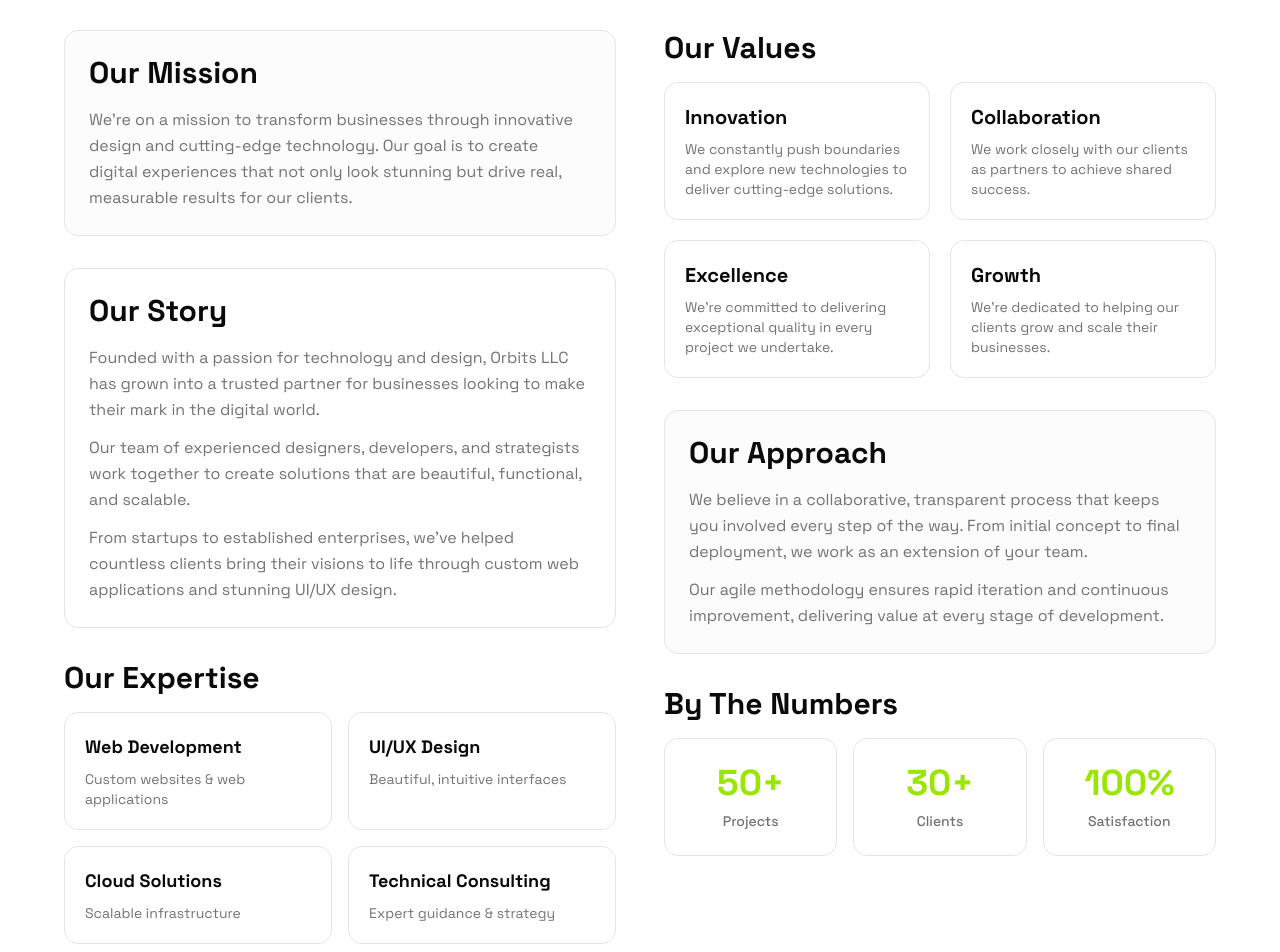
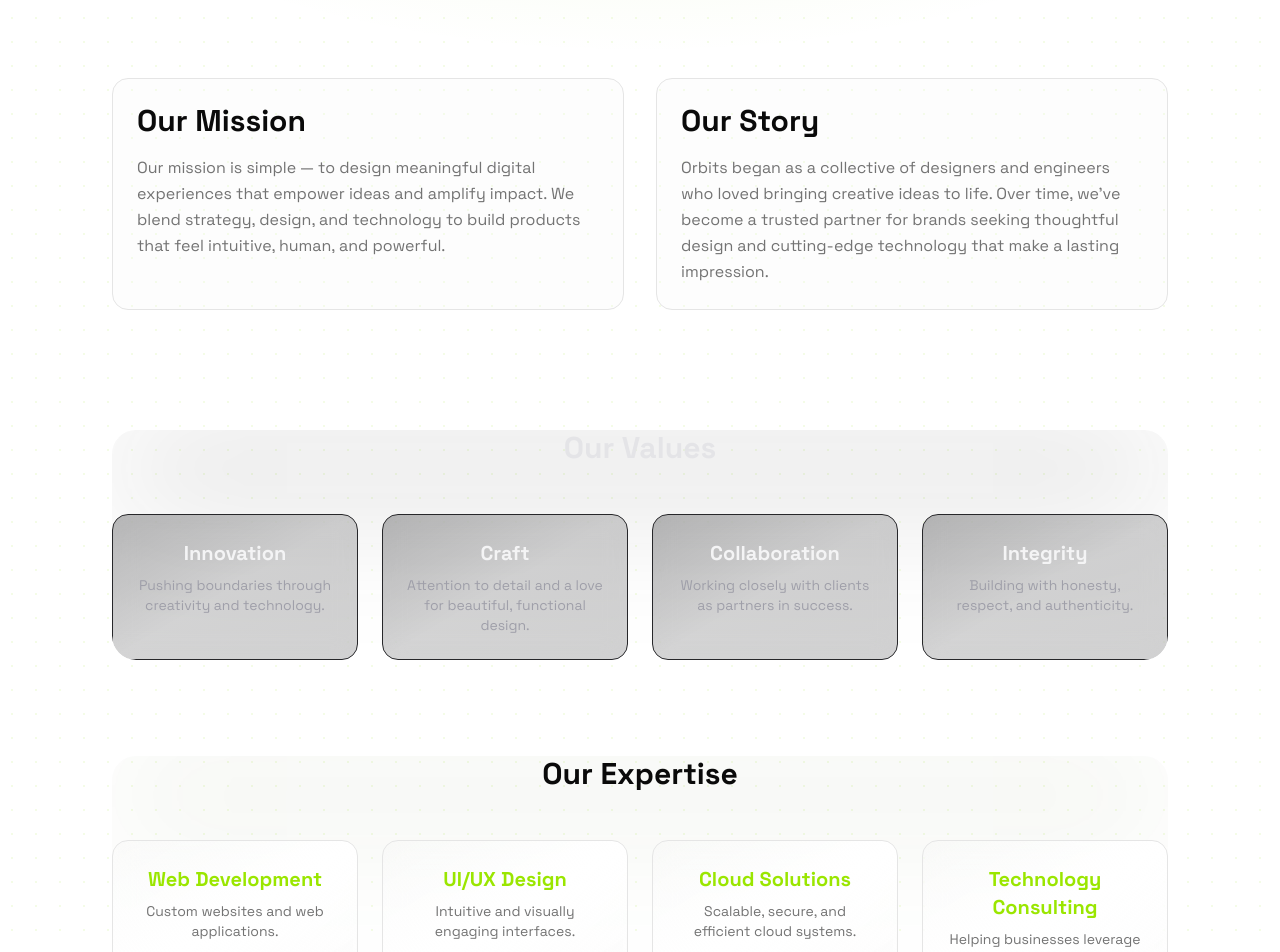
Before and after one commit to Millosaurs/ORBIT_PAD, a Next.js app: page /about in a window 1280 px wide. Shown: the part 380-1332 px from the top of the page. Built offline with nearby package versions, Linux system fonts and the light colour scheme.

Commit message:
About section

```diff
--- a/package.json
+++ b/package.json
@@ -13,6 +13,7 @@
     "@base-ui-components/react": "^1.0.0-beta.4",
     "class-variance-authority": "^0.7.1",
     "clsx": "^2.1.1",
+    "framer-motion": "^12.23.24",
     "lucide-react": "^0.553.0",
     "next": "16.0.1",
     "postprocessing": "^6.38.0",
@@ -30,6 +31,7 @@
     "@types/three": "^0.181.0",
     "tailwindcss": "^4",
     "tw-animate-css": "^1.4.0",
-    "typescript": "^5"
+    "typescript": "^5",
+    "@types/bun": "latest"
   }
 }
--- a/src/app/about/page.tsx
+++ b/src/app/about/page.tsx
@@ -1,243 +1,207 @@
 "use client";
 
+import { motion } from "framer-motion";
 import { Navbar } from "@/components/Navbar";
 import { Footer } from "@/components/sections/Footer";
 
+const fadeUp = {
+  hidden: { opacity: 0, y: 40 },
+  show: { opacity: 1, y: 0 },
+};
+
 export default function AboutPage() {
   return (
-        <>
-            {/* Main Content - Full Screen */}
-            <div className=" flex flex-col overflow-hidden">
+    <div className="flex flex-col min-h-screen bg-background text-foreground">
       <Navbar />
 
-                <main className="flex-1 px-6 md:px-12 py-12 overflow-hidden bg-background">
-                    <div className="max-w-[1800px] mx-auto h-full flex flex-col">
+      {/* Full page wrapper with gradient and dots */}
+      <div className="flex-1 relative w-full">
+        {/* Pixel dots background pattern */}
+        <div
+          className="absolute inset-0 pointer-events-none opacity-30"
+          style={{
+            backgroundImage: `radial-gradient(circle, rgba(163, 230, 53, 0.4) 1px, transparent 1px)`,
+            backgroundSize: '24px 24px',
+          }}
+        />
+
+        {/* Subtle gradient overlay */}
+        <div
+          className="absolute top-0 left-0 right-0 h-[100vh] pointer-events-none"
+          style={{
+            background: 'radial-gradient(ellipse 60% 40% at 50% 10%, rgba(163, 230, 53, 0.08), rgba(132, 204, 22, 0.04) 50%, transparent 80%)',
+          }}
+        />
+
+        <main className="relative z-10 px-6 md:px-12 py-20 md:py-28 max-w-6xl mx-auto">
           {/* Header */}
-                        <div className="mb-6 md:mb-8 lg:mb-12 py-4 md:py-6 lg:py-8 text-center shrink-0">
-                            <h1 className="text-3xl sm:text-4xl md:text-5xl lg:text-6xl xl:text-7xl font-bold mb-4 md:mb-6 px-4">
-                                About Orbits LLC
+          <motion.div
+            variants={fadeUp}
+            initial="hidden"
+            animate="show"
+            transition={{ duration: 0.6 }}
+            className="text-center mb-24"
+          >
+            {/* Subtle background pill */}
+
+
+            <h1 className="text-5xl md:text-7xl font-bold mb-6 tracking-tight">
+              About <span className="text-lime-400">Orbits</span>
             </h1>
-                            <p className="text-base sm:text-lg md:text-xl text-muted-foreground max-w-3xl mx-auto px-4">
-                                Building exceptional digital experiences through
-                                innovation, collaboration, and expertise.
+            <p className="text-lg md:text-xl text-muted-foreground max-w-3xl mx-auto">
+              We're a small team of creators, developers, and thinkers — crafting
+              digital experiences that move brands and people forward.
             </p>
+          </motion.div>
+
+          {/* Mission + Story */}
+          <div className="grid grid-cols-1 md:grid-cols-2 gap-8 mb-30 max-w-8xl">
+            <motion.section
+              variants={fadeUp}
+              initial="hidden"
+              whileInView="show"
+              transition={{ duration: 0.6 }}
+              viewport={{ once: true }}
+              className="p-6 rounded-2xl bg-muted/20 border border-border hover:border-lime-400/40 transition-colors"
+            >
+              <h2 className="text-3xl font-bold mb-4">Our Mission</h2>
+              <p className="text-muted-foreground leading-relaxed">
+                Our mission is simple — to design meaningful digital experiences
+                that empower ideas and amplify impact. We blend strategy, design,
+                and technology to build products that feel intuitive, human, and
+                powerful.
+              </p>
+            </motion.section>
+
+            <motion.section
+              variants={fadeUp}
+              initial="hidden"
+              whileInView="show"
+              transition={{ duration: 0.7, delay: 0.1 }}
+              viewport={{ once: true }}
+              className="p-6 rounded-2xl bg-muted/20 border border-border hover:border-lime-400/40 transition-colors"
+            >
+              <h2 className="text-3xl font-bold mb-4">Our Story</h2>
+              <p className="text-muted-foreground leading-relaxed">
+                Orbits began as a collective of designers and engineers who loved
+                bringing creative ideas to life. Over time, we've become a trusted
+                partner for brands seeking thoughtful design and cutting-edge
+                technology that make a lasting impression.
+              </p>
+            </motion.section>
           </div>
 
-                        {/* Two Column Layout */}
-                        <div className="grid grid-cols-1 lg:grid-cols-2 gap-6 md:gap-8 lg:gap-12 flex-1 overflow-y-auto lg:overflow-hidden px-4">
-                            {/* Left Column */}
-                            <div className="space-y-6 md:space-y-8">
-                                {/* Mission */}
-                                <section className="space-y-3 md:space-y-4 p-4 md:p-6 rounded-xl bg-muted/30 border border-border">
-                                    <h2 className="text-2xl md:text-3xl font-bold">
-                                        Our Mission
+          {/* Values */}
+          <motion.section
+            variants={fadeUp}
+            initial="hidden"
+            whileInView="show"
+            transition={{ duration: 0.6 }}
+            viewport={{ once: true }}
+            className="mb-24 relative overflow-hidden rounded-3xl"
+          >
+            <div className="absolute inset-0 bg-gradient-to-b from-neutral-800/20 via-transparent to-transparent blur-3xl pointer-events-none "></div>
+
+            <h2 className="text-3xl font-bold mb-12 text-center relative z-10">
+              <span className="text-zinc-200">Our Values</span>
             </h2>
-                                    <p className="text-base text-muted-foreground leading-relaxed">
-                                        We're on a mission to transform
-                                        businesses through innovative design and
-                                        cutting-edge technology. Our goal is to
-                                        create digital experiences that not only
-                                        look stunning but drive real, measurable
-                                        results for our clients.
-                                    </p>
-                                </section>
 
-                                {/* Story */}
-                                <section className="space-y-3 md:space-y-4 p-4 md:p-6 rounded-xl bg-card border border-border">
-                                    <h2 className="text-2xl md:text-3xl font-bold">
-                                        Our Story
-                                    </h2>
-                                    <div className="space-y-3 text-base text-muted-foreground leading-relaxed">
-                                        <p>
-                                            Founded with a passion for
-                                            technology and design, Orbits LLC
-                                            has grown into a trusted partner for
-                                            businesses looking to make their
-                                            mark in the digital world.
-                                        </p>
-                                        <p>
-                                            Our team of experienced designers,
-                                            developers, and strategists work
-                                            together to create solutions that
-                                            are beautiful, functional, and
-                                            scalable.
-                                        </p>
-                                        <p>
-                                            From startups to established
-                                            enterprises, we've helped countless
-                                            clients bring their visions to life
-                                            through custom web applications and
-                                            stunning UI/UX design.
-                                        </p>
+            <div className="grid grid-cols-1 sm:grid-cols-2 lg:grid-cols-4 gap-6 relative z-10 ">
+              {[
+                { title: "Innovation", desc: "Pushing boundaries through creativity and technology." },
+                { title: "Craft", desc: "Attention to detail and a love for beautiful, functional design." },
+                { title: "Collaboration", desc: "Working closely with clients as partners in success." },
+                { title: "Integrity", desc: "Building with honesty, respect, and authenticity." },
+              ].map((item, i) => (
+                <motion.div
+                  key={i}
+                  whileHover={{
+                    y: -6,
+                    scale: 1,
+                    boxShadow: "0 0 25px rgba(255,255,255,0.05)",
+                    borderColor: "rgba(255,255,255,0.15)",
+                  }}
+                  transition={{ type: "spring", stiffness: 200, damping: 15 }}
+                  className="p-6 rounded-2xl bg-gradient-to-br from-zinc-900/30 via-zinc-800/20 to-zinc-900/20 border border-zinc-800 transition-all backdrop-blur-md"
+                >
+                  <h3 className="font-bold text-xl mb-2 text-zinc-100 text-center">{item.title}</h3>
+                  <p className="text-sm text-zinc-400 text-center   ">{item.desc}</p>
+                </motion.div>
+              ))}
             </div>
-                                </section>
+          </motion.section>
 
           {/* Expertise */}
-                                <section className="space-y-3 md:space-y-4">
-                                    <h2 className="text-2xl md:text-3xl font-bold">
-                                        Our Expertise
+          <motion.section
+            variants={fadeUp}
+            initial="hidden"
+            whileInView="show"
+            transition={{ duration: 0.6 }}
+            viewport={{ once: true }}
+            className="mb-24 relative overflow-hidden rounded-3xl"
+          >
+            <div className="absolute inset-0 bg-gradient-to-b from-lime-900/10 via-transparent to-transparent blur-3xl pointer-events-none"></div>
+
+            <h2 className="text-3xl font-bold mb-12 text-center relative z-10">
+              <span className="">Our Expertise</span>
             </h2>
-                                    <div className="grid grid-cols-1 sm:grid-cols-2 gap-3 md:gap-4">
-                                        <div className="p-4 md:p-5 rounded-xl bg-card border border-border hover:border-lime-400/50 transition-colors">
-                                            <h3 className="font-bold text-base md:text-lg mb-2">
-                                                Web Development
-                                            </h3>
-                                            <p className="text-sm text-muted-foreground">
-                                                Custom websites & web
-                                                applications
-                                            </p>
+
+            <div className="grid grid-cols-1 sm:grid-cols-2 lg:grid-cols-4 gap-6 relative z-10">
+              {[
+                { title: "Web Development", desc: "Custom websites and web applications." },
+                { title: "UI/UX Design", desc: "Intuitive and visually engaging interfaces." },
+                { title: "Cloud Solutions", desc: "Scalable, secure, and efficient cloud systems." },
+                { title: "Technology Consulting", desc: "Helping businesses leverage tech effectively." },
+              ].map((item, i) => (
+                <motion.div
+                  key={i}
+                  whileHover={{
+                    y: -6,
+                    scale: 1,
+                    boxShadow: "0 0 25px rgba(163, 230, 53, 0.2)",
+                    borderColor: "rgba(163, 230, 53, 0.5)",
+                  }}
+                  transition={{ type: "spring", stiffness: 200, damping: 15 }}
+                  className="p-6 rounded-2xl bg-gradient-to-br from-muted/30 via-background to-muted/20 border border-border transition-all backdrop-blur-md"
+                >
+                  <h3 className="font-bold text-xl mb-2 text-lime-400 text-center">{item.title}</h3>
+                  <p className="text-sm text-muted-foreground text-center">{item.desc}</p>
+                </motion.div>
+              ))}
             </div>
-                                        <div className="p-4 md:p-5 rounded-xl bg-card border border-border hover:border-lime-400/50 transition-colors">
-                                            <h3 className="font-bold text-base md:text-lg mb-2">
-                                                UI/UX Design
-                                            </h3>
-                                            <p className="text-sm text-muted-foreground">
-                                                Beautiful, intuitive interfaces
-                                            </p>
-                                        </div>
-                                        <div className="p-4 md:p-5 rounded-xl bg-card border border-border hover:border-lime-400/50 transition-colors">
-                                            <h3 className="font-bold text-base md:text-lg mb-2">
-                                                Cloud Solutions
-                                            </h3>
-                                            <p className="text-sm text-muted-foreground">
-                                                Scalable infrastructure
-                                            </p>
-                                        </div>
-                                        <div className="p-4 md:p-5 rounded-xl bg-card border border-border hover:border-lime-400/50 transition-colors">
-                                            <h3 className="font-bold text-base md:text-lg mb-2">
-                                                Technical Consulting
-                                            </h3>
-                                            <p className="text-sm text-muted-foreground">
-                                                Expert guidance & strategy
-                                            </p>
-                                        </div>
-                                    </div>
-                                </section>
-                            </div>
-
-                            {/* Right Column */}
-                            <div className="space-y-6 md:space-y-8">
-                                {/* Values */}
-                                <section className="space-y-3 md:space-y-4">
-                                    <h2 className="text-2xl md:text-3xl font-bold">
-                                        Our Values
-                                    </h2>
-                                    <div className="grid grid-cols-1 sm:grid-cols-2 gap-4 md:gap-5">
-                                        {/* Value 1 */}
-                                        <div className="p-4 md:p-5 rounded-xl bg-card border border-border hover:border-lime-400/50 transition-colors">
-                                            <h3 className="text-lg md:text-xl font-bold mb-2">
-                                                Innovation
-                                            </h3>
-                                            <p className="text-sm text-muted-foreground">
-                                                We constantly push boundaries
-                                                and explore new technologies to
-                                                deliver cutting-edge solutions.
-                                            </p>
-                                        </div>
-
-                                        {/* Value 2 */}
-                                        <div className="p-4 md:p-5 rounded-xl bg-card border border-border hover:border-lime-400/50 transition-colors">
-                                            <h3 className="text-lg md:text-xl font-bold mb-2">
-                                                Collaboration
-                                            </h3>
-                                            <p className="text-sm text-muted-foreground">
-                                                We work closely with our clients
-                                                as partners to achieve shared
-                                                success.
-                                            </p>
-                                        </div>
-
-                                        {/* Value 3 */}
-                                        <div className="p-4 md:p-5 rounded-xl bg-card border border-border hover:border-lime-400/50 transition-colors">
-                                            <h3 className="text-lg md:text-xl font-bold mb-2">
-                                                Excellence
-                                            </h3>
-                                            <p className="text-sm text-muted-foreground">
-                                                We're committed to delivering
-                                                exceptional quality in every
-                                                project we undertake.
-                                            </p>
-                                        </div>
-
-                                        {/* Value 4 */}
-                                        <div className="p-4 md:p-5 rounded-xl bg-card border border-border hover:border-lime-400/50 transition-colors">
-                                            <h3 className="text-lg md:text-xl font-bold mb-2">
-                                                Growth
-                                            </h3>
-                                            <p className="text-sm text-muted-foreground">
-                                                We're dedicated to helping our
-                                                clients grow and scale their
-                                                businesses.
-                                            </p>
-                                        </div>
-                                    </div>
-                                </section>
-
-                                {/* Approach */}
-                                <section className="space-y-3 md:space-y-4 p-4 md:p-6 rounded-xl bg-muted/30 border border-border">
-                                    <h2 className="text-2xl md:text-3xl font-bold">
-                                        Our Approach
-                                    </h2>
-                                    <div className="space-y-3 text-base text-muted-foreground leading-relaxed">
-                                        <p>
-                                            We believe in a collaborative,
-                                            transparent process that keeps you
-                                            involved every step of the way. From
-                                            initial concept to final deployment,
-                                            we work as an extension of your
-                                            team.
-                                        </p>
-                                        <p>
-                                            Our agile methodology ensures rapid
-                                            iteration and continuous
-                                            improvement, delivering value at
-                                            every stage of development.
-                                        </p>
-                                    </div>
-                                </section>
+          </motion.section>
 
           {/* Stats */}
-                                <section className="space-y-3 md:space-y-4">
-                                    <h2 className="text-2xl md:text-3xl font-bold">
-                                        By The Numbers
-                                    </h2>
-                                    <div className="grid grid-cols-3 gap-3 md:gap-4">
-                                        <div className="text-center p-3 md:p-4 lg:p-6 bg-card border border-border rounded-xl hover:border-lime-400/50 transition-colors">
-                                            <div className="text-2xl md:text-3xl lg:text-4xl font-bold text-lime-400 dark:text-lime-500 mb-1 md:mb-2">
-                                                50+
+          <motion.section
+            variants={fadeUp}
+            initial="hidden"
+            whileInView="show"
+            transition={{ duration: 0.6 }}
+            viewport={{ once: true }}
+            className="text-center"
+          >
+            <h2 className="text-3xl font-bold mb-10">By The Numbers</h2>
+            <div className="grid grid-cols-3 gap-6 max-w-3xl mx-auto">
+              {[
+                { num: "50+", label: "Projects" },
+                { num: "30+", label: "Clients" },
+                { num: "100%", label: "Satisfaction" },
+              ].map((stat, i) => (
+                <motion.div
+                  key={i}
+                  whileHover={{ scale: 1.05 }}
+                  className="p-6 rounded-2xl bg-muted/20 border border-border transition-all"
+                >
+                  <div className="text-4xl font-bold text-lime-400 mb-2">{stat.num}</div>
+                  <p className="text-sm text-muted-foreground font-medium">{stat.label}</p>
+                </motion.div>
+              ))}
             </div>
-                                            <div className="text-xs md:text-sm text-muted-foreground font-medium">
-                                                Projects
-                                            </div>
-                                        </div>
-                                        <div className="text-center p-3 md:p-4 lg:p-6 bg-card border border-border rounded-xl hover:border-lime-400/50 transition-colors">
-                                            <div className="text-2xl md:text-3xl lg:text-4xl font-bold text-lime-400 dark:text-lime-500 mb-1 md:mb-2">
-                                                30+
-                                            </div>
-                                            <div className="text-xs md:text-sm text-muted-foreground font-medium">
-                                                Clients
-                                            </div>
-                                        </div>
-                                        <div className="text-center p-3 md:p-4 lg:p-6 bg-card border border-border rounded-xl hover:border-lime-400/50 transition-colors">
-                                            <div className="text-2xl md:text-3xl lg:text-4xl font-bold text-lime-400 dark:text-lime-500 mb-1 md:mb-2">
-                                                100%
-                                            </div>
-                                            <div className="text-xs md:text-sm text-muted-foreground font-medium">
-                                                Satisfaction
-                                            </div>
-                                        </div>
-                                    </div>
-                                </section>
-                            </div>
-                        </div>
-                    </div>
+          </motion.section>
         </main>
       </div>
 
-            {/* Footer - Appears after scroll */}
-            <div className="w-full">
       <Footer />
     </div>
-        </>
   );
 }
```
Also changed, not shown: 1 other file (tests, documents, lock files or other folders). Lines whose indentation alone changed are shown as unchanged.
